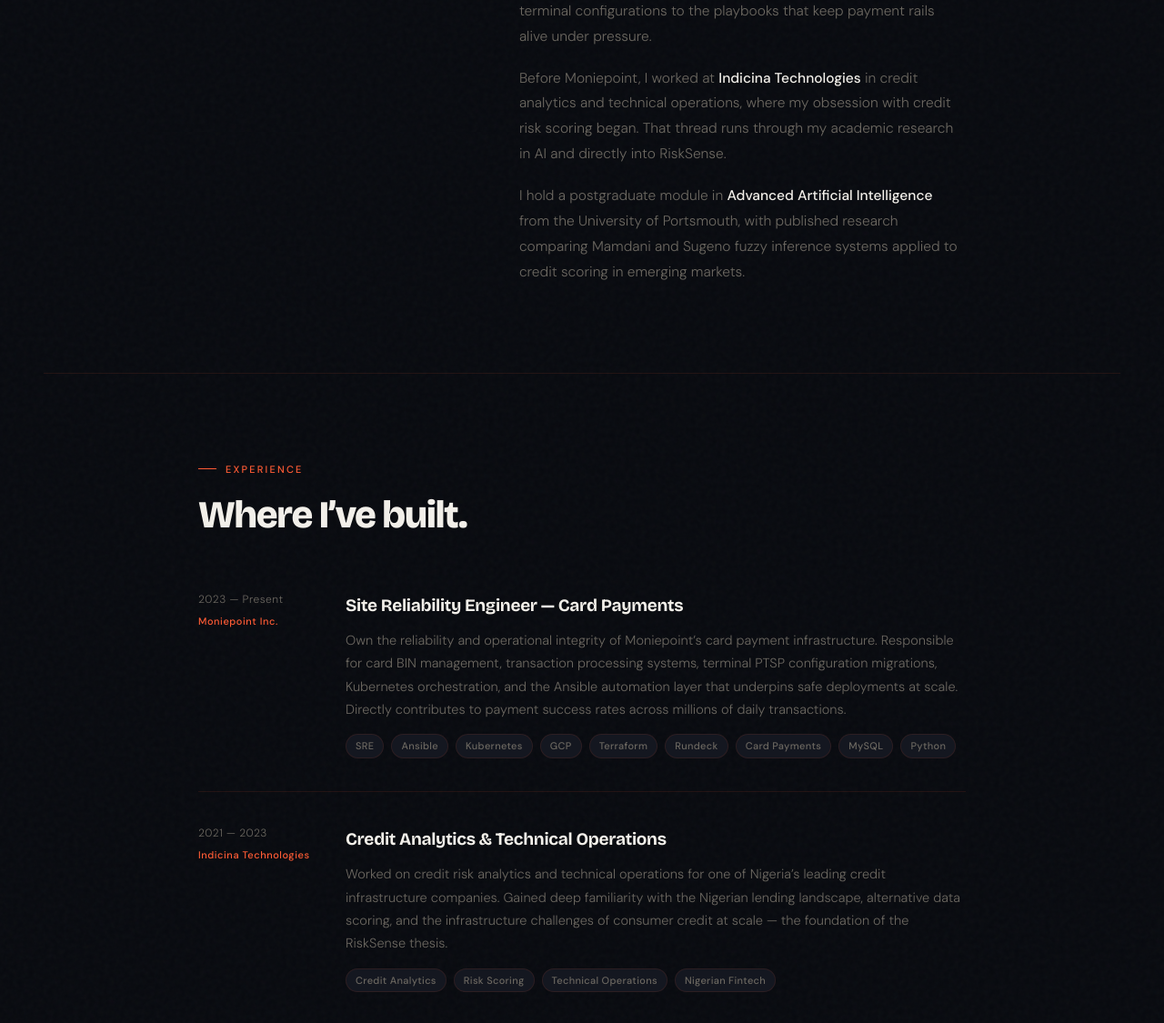
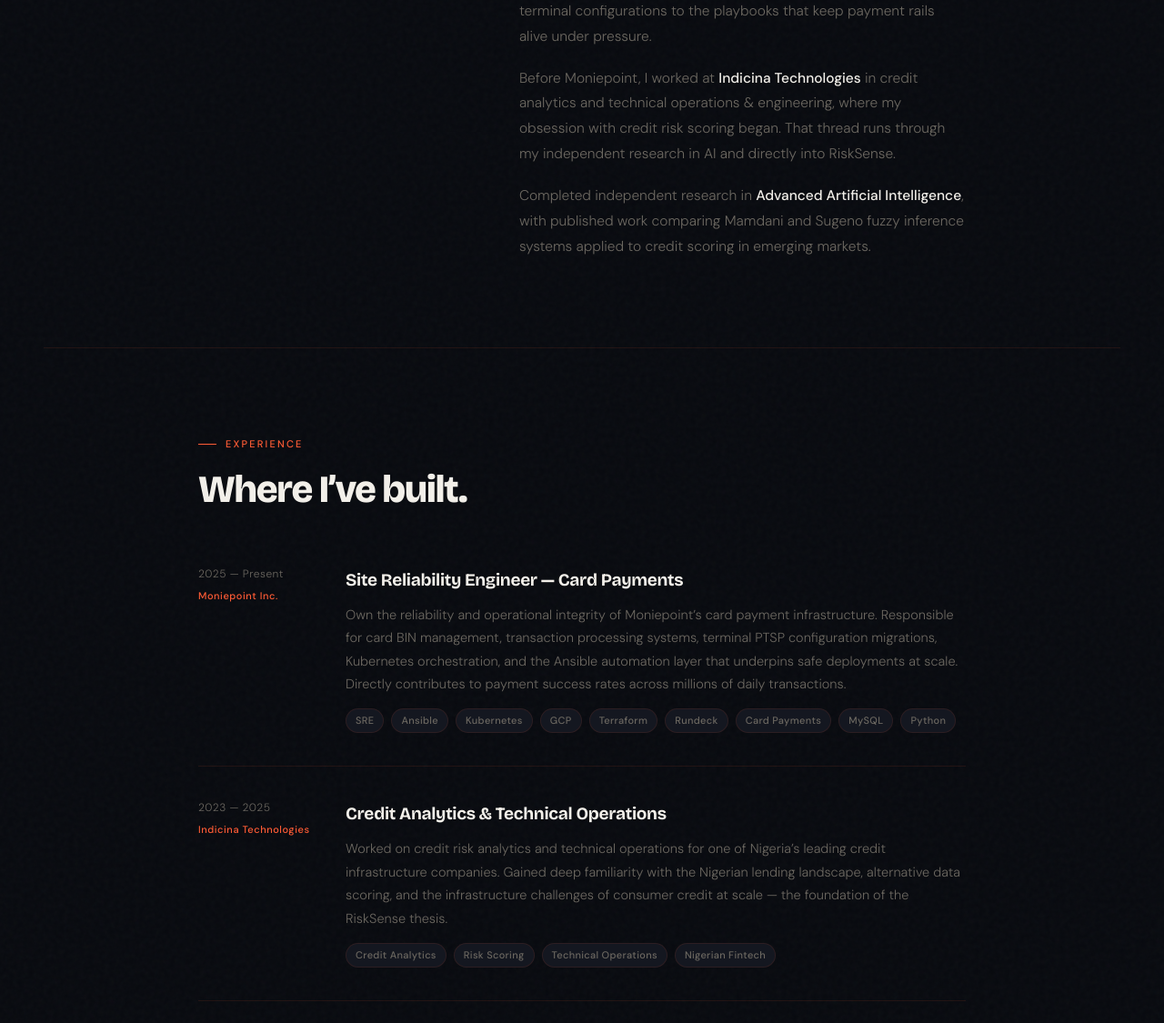
Before and after one commit to Howdy-admoll/admoll-dev, a plain HTML site: page index.html in a window 1280 px wide. Shown: the part 1135-2260 px from the top of the page at 91% size. Drawn offline with nearby package versions, Linux system fonts and the light colour scheme.

Commit message:
fix: update work experience details and timeline in footer section

```diff
--- a/index.html
+++ b/index.html
@@ -484,8 +484,8 @@
       <div class="section-label">About</div>
       <h2>Infrastructure that enables products to scale.</h2>
       <p>I&rsquo;m an SRE on the Card Payment team at <strong>Moniepoint</strong>, one of Africa&rsquo;s leading fintech unicorns. My work sits at the intersection of reliability engineering and product impact &mdash; from card BIN management and terminal configurations to the playbooks that keep payment rails alive under pressure.</p>
-      <p>Before Moniepoint, I worked at <strong>Indicina Technologies</strong> in credit analytics and technical operations, where my obsession with credit risk scoring began. That thread runs through my academic research in AI and directly into RiskSense.</p>
-      <p>I hold a postgraduate module in <strong>Advanced Artificial Intelligence</strong> from the University of Portsmouth, with published research comparing Mamdani and Sugeno fuzzy inference systems applied to credit scoring in emerging markets.</p>
+      <p>Before Moniepoint, I worked at <strong>Indicina Technologies</strong> in credit analytics and technical operations & engineering, where my obsession with credit risk scoring began. That thread runs through my independent research in AI and directly into RiskSense.</p>
+      <p>Completed independent research in <strong>Advanced Artificial Intelligence</strong>, with published work comparing Mamdani and Sugeno fuzzy inference systems applied to credit scoring in emerging markets.</p>
     </div>
   </div>
 </section>
@@ -499,7 +499,7 @@
 
   <div class="exp-item fade-in">
     <div>
-      <div class="exp-period">2023 &mdash; Present</div>
+      <div class="exp-period">2025 &mdash; Present</div>
       <div class="exp-company">Moniepoint Inc.</div>
     </div>
     <div>
@@ -515,7 +515,7 @@
 
   <div class="exp-item fade-in">
     <div>
-      <div class="exp-period">2021 &mdash; 2023</div>
+      <div class="exp-period">2023 &mdash; 2025</div>
       <div class="exp-company">Indicina Technologies</div>
     </div>
     <div>
```
